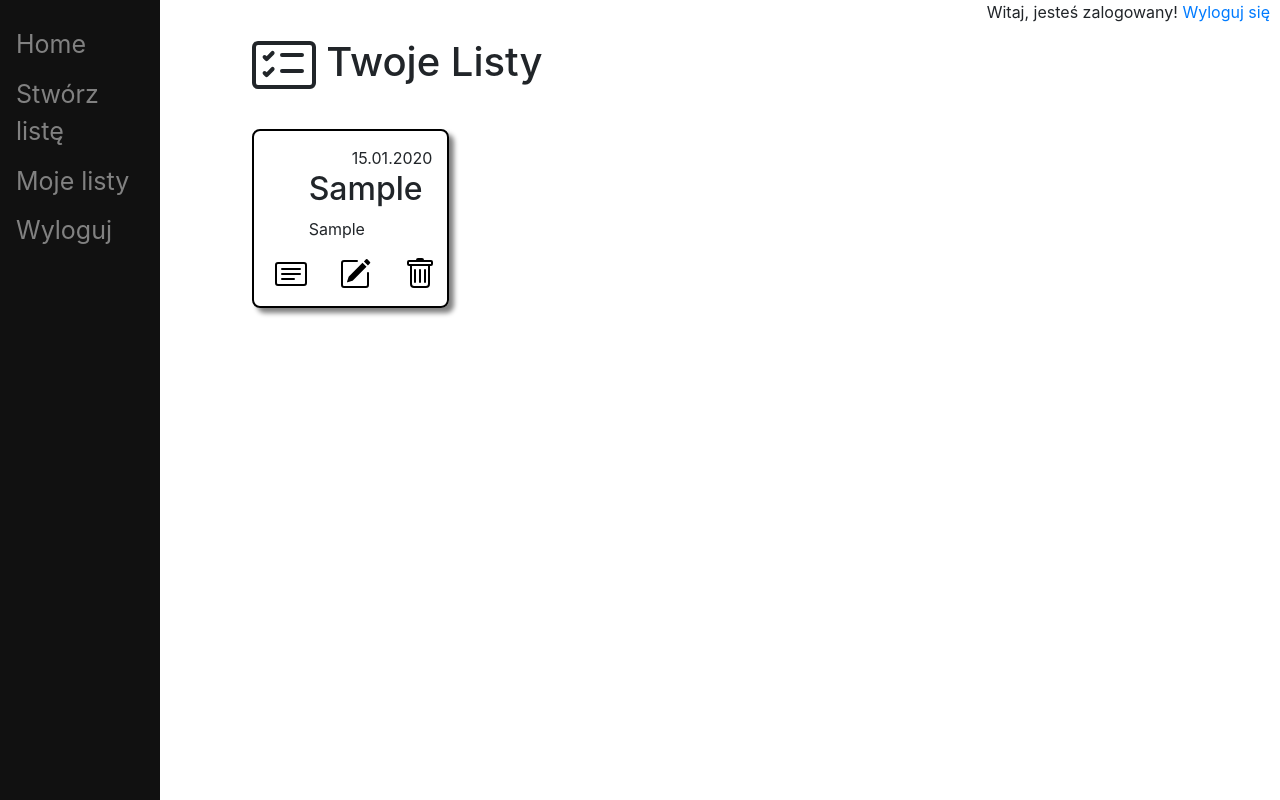
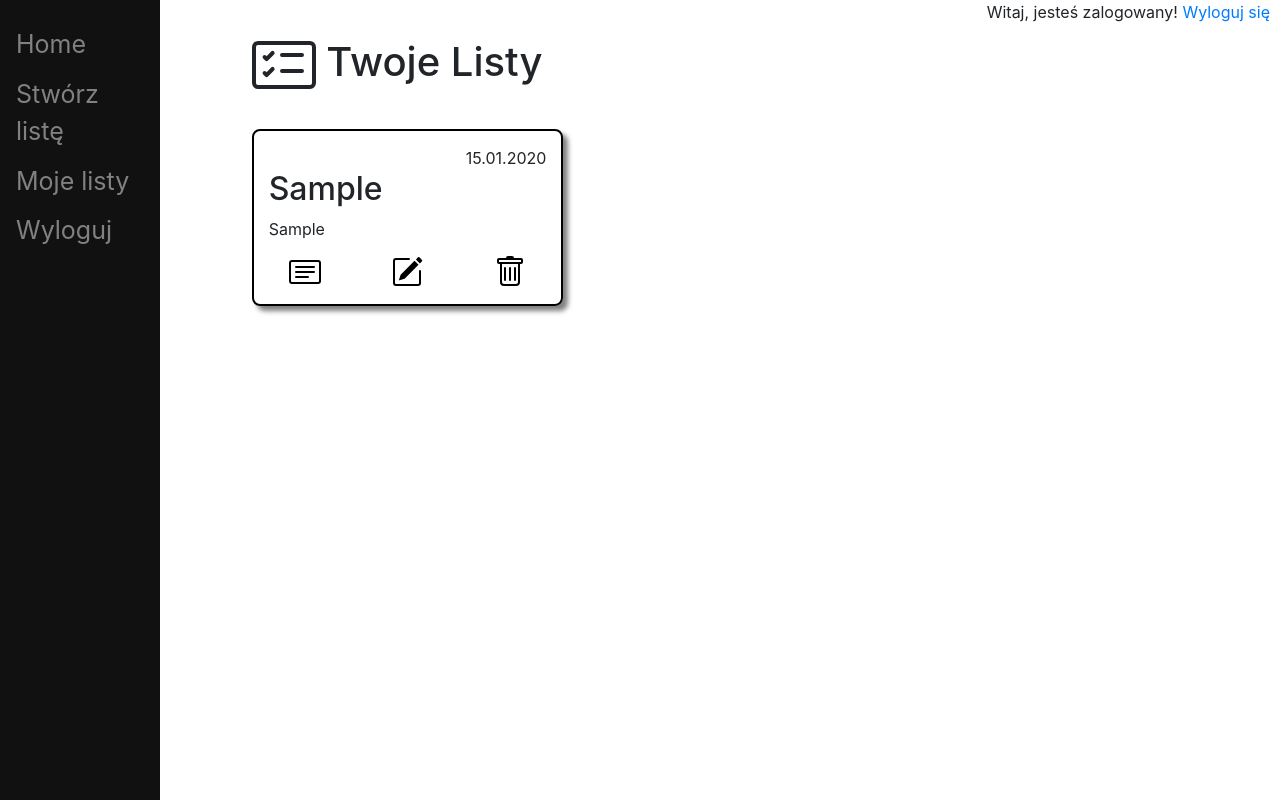
Before and after one commit to cninja5/AplikacjaWebowa, a Django app: page /myLists/ in a window 1280 px wide. Run offline with Django 4.2, Linux system fonts and the light colour scheme; a user stored in the database is signed in; tables that the repository leaves empty hold one stand-in row (values such as "Sample post").

Commit message:
Poprawa list

```diff
--- a/WishLists/templates/myLists.html
+++ b/WishLists/templates/myLists.html
@@ -33,17 +33,13 @@
         {% if listy %}
         <div class="row">
             {% for lista in listy %}
-                <div class="col-sm-4">
+                <div class="col-sm-6">
                     <div id="pojedynczaLista">
-                        <ul>
-                            <li>
-                                <div class="d-flex flex-column align-items-end ml-auto">
-                                    <span class="dataUwtorzenia">{{lista.dataUtworzenia|date:"d.m.Y" }}</span>
-                                </div>
-                                <h2 class="tytulListy">{{ lista.tytul }}</h2>
-                                <span>{{ lista.opis }}</span><br>
-                            </li>
-                        </ul>
+                        <div class="d-flex flex-column align-items-end ml-auto">
+                            <span class="dataUwtorzenia">{{lista.dataUtworzenia|date:"d.m.Y" }}</span>
+                        </div>
+                        <h2 class="tytulListy">{{ lista.tytul }}</h2>
+                        <span>{{ lista.opis }}</span><br>
                         <div id="przyciskiListy">
                             <div class="row">
                                 <div class="col-sm-4">
--- a/static/css/style.css
+++ b/static/css/style.css
@@ -108,6 +108,7 @@
 #przyciskiListy button{
     border: none;
     background-color: white;
+    margin-top: 20%;
 }
 
 #poNajechaniuBlue:hover{
```
